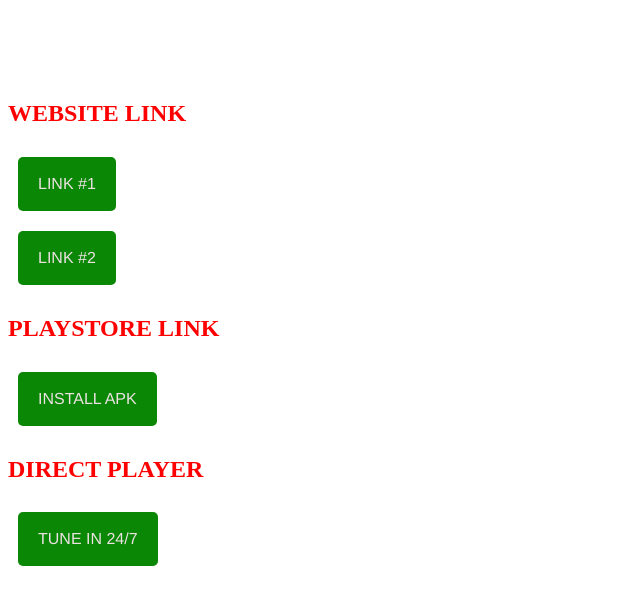
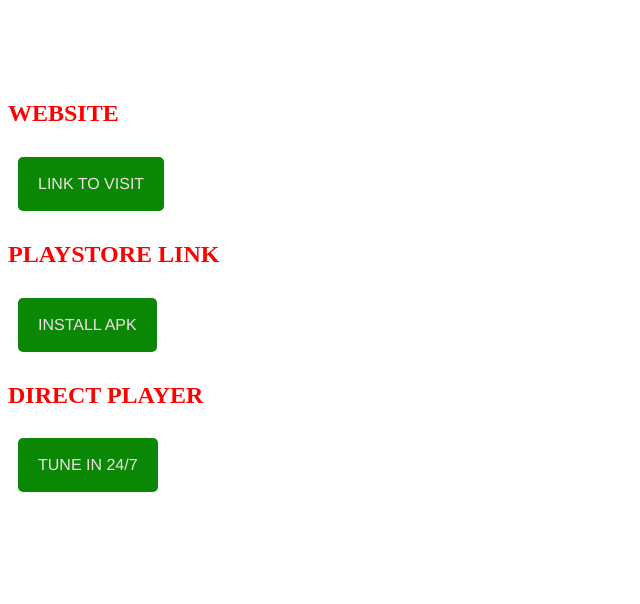
Before and after one commit to danilo012/rentalstore1, a plain HTML site: page indexbutton.html in a window 1280 px wide. Shown: the whole page, without its empty margins (0-640 px from the left). Drawn offline with Linux system fonts and the light colour scheme.

Commit message:
Update indexbutton.html

```diff
--- a/indexbutton.html
+++ b/indexbutton.html
@@ -23,24 +23,7 @@ h2 {
   <br></br>
   <br></br>
 <div>
-  <h2>WEBSITE LINK</h2>
-<center><table align="center" cellspacing="0" cellpadding="0" width="100%">
-   <tr>
-     <td align="left" style="padding: 10px;">
-       <table border="0" class="mobile-button" cellspacing="0" cellpadding="0">
-         <tr>
-           <td align="left" bgcolor="#0b8706" style="background-color: #0b8706; margin: auto; max-width: 600px; -webkit-border-radius: 5px; -moz-border-radius: 5px; border-radius: 5px; padding: 15px 20px; " width="100%">
-           <!--[if mso]>&nbsp;<![endif]--><a href="https://dreamstartv.com" target="_blank" style="16px; font-family: Helvetica, Arial, sans-serif; color: #ece2e2; font-weight:normal; text-align:center; background-color: #0b8706; text-decoration: none; border: none; -webkit-border-radius: 5px; -moz-border-radius: 5px; border-radius: 5px; display: inline-block;">
-                   <span style="font-size: 16px; font-family: Helvetica, Arial, sans-serif; color: #ece2e2; font-weight:normal; line-height:1.5em; text-align:center;">LINK #1</span>
-             </a>
-           <!--[if mso]>&nbsp;<![endif]-->
-           </td>
-         </tr>
-       </table>
-     </td>
-   </tr>
- </table>
-</center>
+  <h2>WEBSITE</h2>
 <center><table align="center" cellspacing="0" cellpadding="0" width="100%">
    <tr>
      <td align="left" style="padding: 10px;">
@@ -48,7 +31,7 @@ h2 {
          <tr>
            <td align="left" bgcolor="#0b8706" style="background-color: #0b8706; margin: auto; max-width: 600px; -webkit-border-radius: 5px; -moz-border-radius: 5px; border-radius: 5px; padding: 15px 20px; " width="100%">
            <!--[if mso]>&nbsp;<![endif]--><a href="https://dreamstartv1.weebly.com" target="_blank" style="16px; font-family: Helvetica, Arial, sans-serif; color: #ece2e2; font-weight:normal; text-align:center; background-color: #0b8706; text-decoration: none; border: none; -webkit-border-radius: 5px; -moz-border-radius: 5px; border-radius: 5px; display: inline-block;">
-                   <span style="font-size: 16px; font-family: Helvetica, Arial, sans-serif; color: #ece2e2; font-weight:normal; line-height:1.5em; text-align:center;">LINK #2</span>
+                   <span style="font-size: 16px; font-family: Helvetica, Arial, sans-serif; color: #ece2e2; font-weight:normal; line-height:1.5em; text-align:center;">LINK TO VISIT</span>
              </a>
            <!--[if mso]>&nbsp;<![endif]-->
            </td>
```
